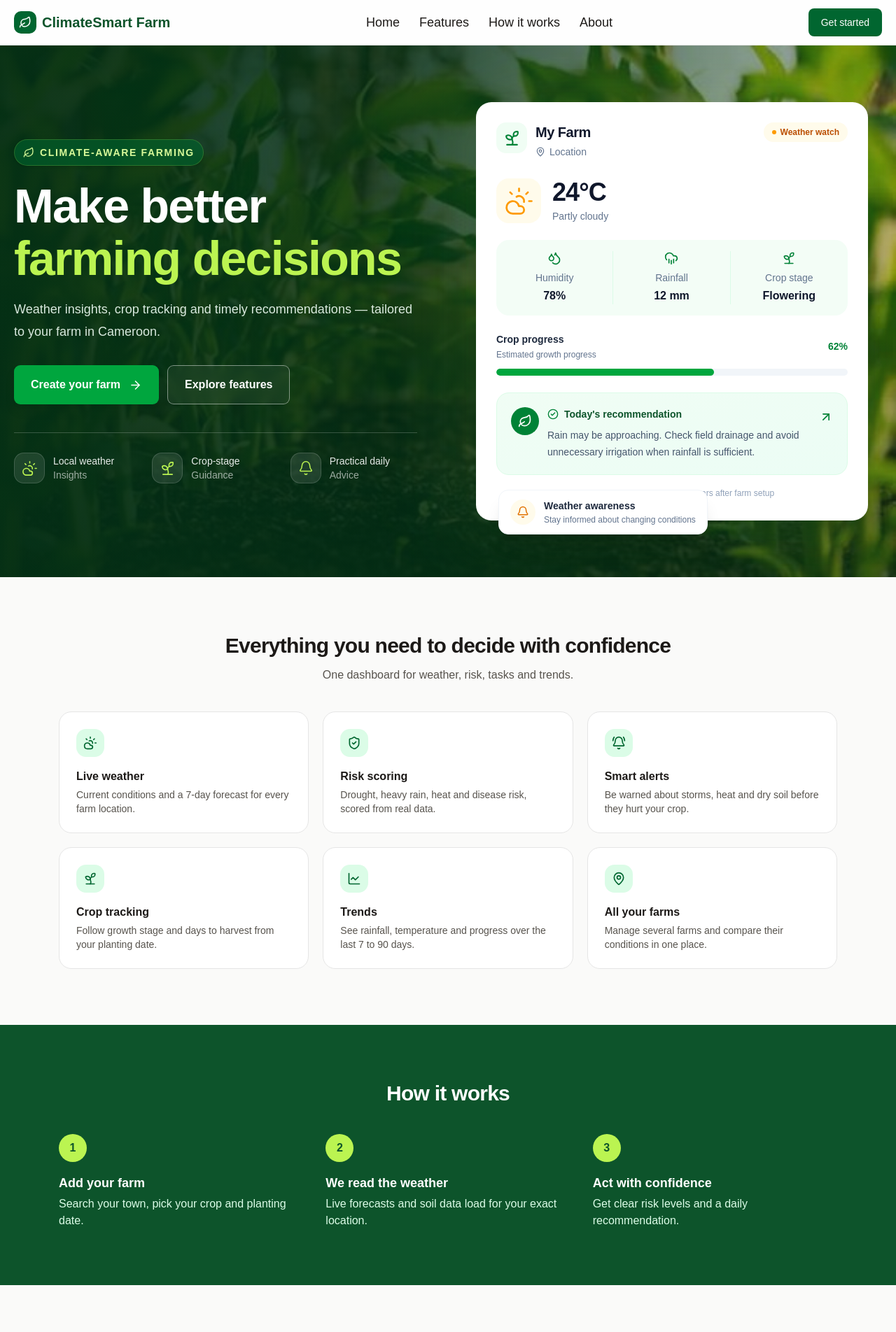
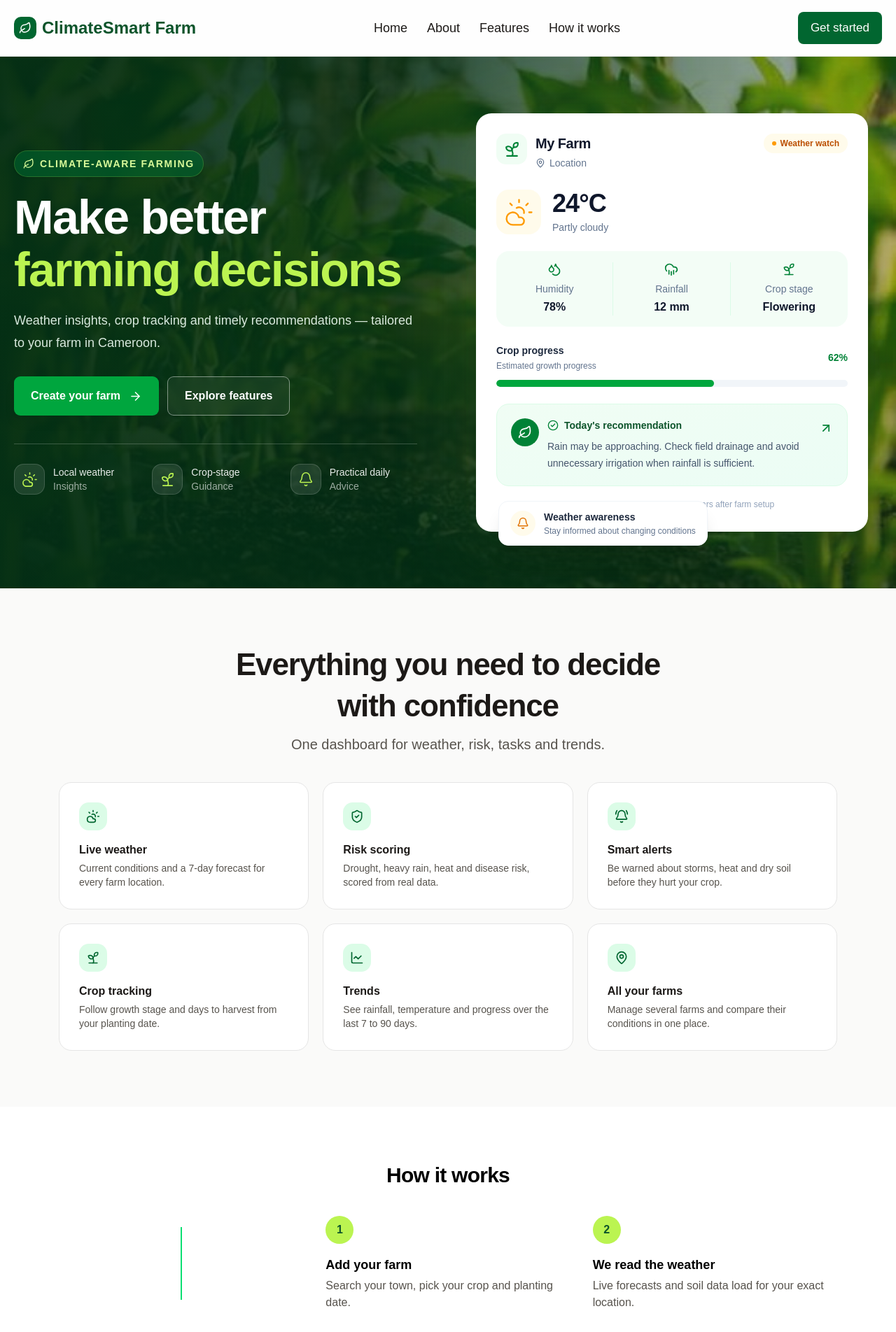
Before and after one commit to Baye-Brian1/Smart-Farm, a React (Vite) app: page / in a window 1280 px wide. Shown: the top 1904 px of the page at 70% size. Built offline with nearby package versions, Linux system fonts and the light colour scheme.

Commit message:
updated the home page

```diff
--- a/src/components/public/PublicLayout.tsx
+++ b/src/components/public/PublicLayout.tsx
@@ -3,9 +3,9 @@ import { Link, Outlet } from "react-router-dom";
 import { Leaf, Menu, X } from "lucide-react";
 
 const links = ["/", "/#features", "/#how-it-works", "/#about"] as const;
-const labels = ["Home", "Features", "How it works", "About"] as const;
+const labels = ["Home", "About", "Features", "How it works",] as const;
 const pill =
-  "rounded-full px-3 py-2 text-[18px] transition-colors hover:bg-green-50 hover:text-green-900";
+  "rounded-full px-3 py-2 text-lg transition-colors hover:bg-green-50 hover:text-green-900";
 
 export default function PublicLayout() {
   const [open, setOpen] = useState(false);
@@ -23,10 +23,10 @@ export default function PublicLayout() {
   return (
     <div className="flex min-h-screen flex-col bg-stone-50 text-stone-900">
       <header className="sticky top-0 z-20 border-b bg-white/80 backdrop-blur">
-        <div className="mx-auto flex h-16 max-w-7xl items-center justify-between gap-3 px-4 sm:px-5">
+        <div className="mx-auto flex h-20 max-w-7xl items-center justify-between gap-3 px-4 sm:px-5">
           <Link
             to="/"
-            className="flex items-center gap-2 text-[20px] font-bold text-green-900"
+            className="flex items-center gap-2 text-2xl font-bold text-green-900"
             onClick={() => setOpen(false)}
           >
             <span className="grid h-8 w-8 place-items-center rounded-lg bg-green-800 text-white">
@@ -39,7 +39,7 @@ export default function PublicLayout() {
           </nav>
             <Link
               to="/register"
-              className="rounded-[8px] bg-green-800 px-[18px] py-[10px] text-sm font-medium text-white transition-colors hover:bg-green-900"
+              className="rounded-[8px] bg-green-800 px-[18px] py-[10px] text-[17px] font-medium text-white transition-colors hover:bg-green-900"
             >
               Get started
             </Link>
--- a/src/pages/public/Home.tsx
+++ b/src/pages/public/Home.tsx
@@ -77,6 +77,7 @@ const steps = [
     "Live forecasts and soil data load for your exact location.",
   ],
   ["Act with confidence", "Get clear risk levels and a daily recommendation."],
+   ["Act with confidence", "Get clear risk levels and a daily recommendation."],
 ] as const;
 
 export default function Home() {
@@ -217,7 +218,7 @@ export default function Home() {
               {/* Current weather */}
               <div className="mt-7 flex items-center gap-4">
                 <div className="flex h-16 w-16 items-center justify-center rounded-2xl bg-amber-50 text-amber-500">
-                  <CloudSun size={43} strokeWidth={1.5} />
+                  <CloudSun size={43} strokeWidth={1.3} />
                 </div>
 
                 <div>
@@ -349,17 +350,17 @@ export default function Home() {
         className="mx-auto max-w-6xl scroll-mt-20 px-4 py-14 sm:px-5 sm:py-20"
       >
         <Reveal>
-          <h2 className="text-center text-2xl font-bold tracking-tight sm:text-3xl">
-            Everything you need to decide with confidence
+          <h2 className="text-center text-2xl font-bold tracking-tight sm:text-[44px]">
+            Everything you need to decide <br /> with confidence
           </h2>
-          <p className="mx-auto mt-3 max-w-xl text-center text-stone-600">
+          <p className="mx-auto mt-3 max-w-xl text-center text-xl text-stone-600">
             One dashboard for weather, risk, tasks and trends.
           </p>
         </Reveal>
         <div className="mt-10 grid gap-5 sm:grid-cols-2 lg:grid-cols-3">
           {features.map(([Icon, t, d], i) => (
             <Reveal key={t} delay={i * 0.06}>
-              <div className="h-full rounded-2xl border bg-white p-6 transition-shadow hover:shadow-md">
+              <div className="h-full rounded-2xl border bg-white p-7 transition-shadow hover:shadow-md">
                 <span className="grid h-10 w-10 place-items-center rounded-xl bg-green-100 text-green-800">
                   <Icon size={20} />
                 </span>
@@ -373,7 +374,7 @@ export default function Home() {
 
       <section
         id="how-it-works"
-        className="scroll-mt-20 bg-green-900 text-white"
+        className="scroll-mt-20 bg-white text-black"
       >
         <div className="mx-auto max-w-6xl px-4 py-14 sm:px-5 sm:py-20">
           <Reveal>
@@ -382,6 +383,12 @@ export default function Home() {
             </h2>
           </Reveal>
           <div className="mt-10 grid gap-8 md:grid-cols-3">
+            <div className="relative grid grid-cols-1 md:grid-cols-2 gap-x-8 gap-y-6">
+              <div className="absolute left-1/2 top-4 bottom-4 w-[2px] bg-green-400 -translate-x-1/2 hidden md:block">
+
+              </div>
+
+            </div>
             {steps.map(([t, d], i) => (
               <Reveal key={t} delay={i * 0.1}>
                 <div>
@@ -389,7 +396,7 @@ export default function Home() {
                     {i + 1}
                   </span>
                   <h3 className="mt-4 text-lg font-semibold">{t}</h3>
-                  <p className="mt-1 text-green-100">{d}</p>
+                  <p className="mt-1 text-stone-600">{d}</p>
                 </div>
               </Reveal>
             ))}
```
